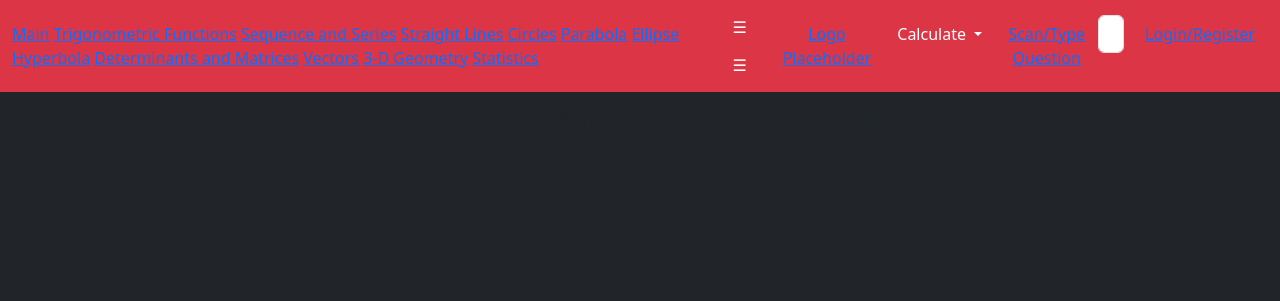
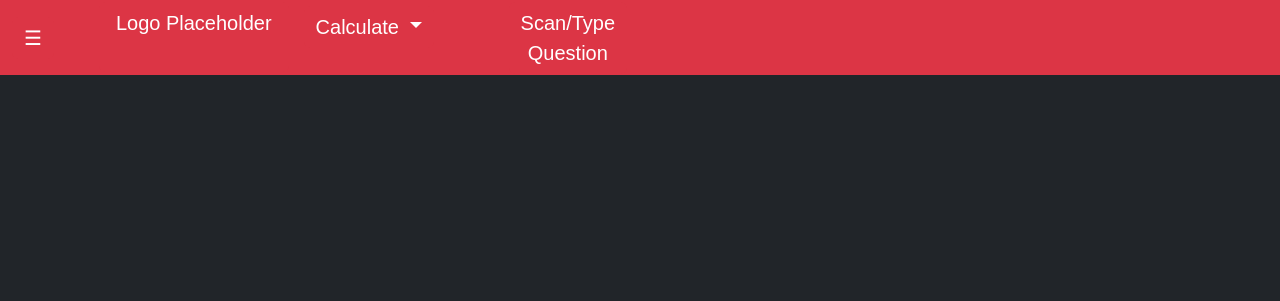
Before and after one commit to SiddH17/CalcProject, a Django app: page /Mathematics/mathematics/ in a window 1280 px wide. Shown: the top 301 px of the page. Run offline with Django 4.2, Linux system fonts and the light colour scheme.

Commit message:
updated changes on the calc

```diff
--- a/calcContent/Mathematics/templates/mathematics.html
+++ b/calcContent/Mathematics/templates/mathematics.html
@@ -1,5 +1,6 @@
 <!DOCTYPE html>
 <html lang="en">
+{% load static %}
 <head>
     <link
     href="https://cdn.jsdelivr.net/npm/bootstrap@5.3.0-alpha1/dist/css/bootstrap.min.css"
@@ -13,18 +14,19 @@
     crossorigin="anonymous"
   ></script>
   <script src="https://ajax.googleapis.com/ajax/libs/jquery/3.6.4/jquery.min.js"></script>
-    <link rel="stylesheet" href="mathematics.css">
-    <script src="mathematics.js"></script>
     <meta charset="UTF-8">
     <meta http-equiv="X-UA-Compatible" content="IE=edge">
     <meta name="viewport" content="width=device-width, initial-scale=1.0">
     <title>Mathematics Calculator</title>
+
+    <link rel="stylesheet" type="text/css" href="{% static 'styles/app-styles.css' %}">
+    <link rel="stylesheet" type="text/css" href="{% static 'styles/index.css' %}">
 </head>
 <body class="bg-dark">
     <nav class="navbar navbar-expand-lg navbar-dark bg-danger">
         <div class="container-fluid">
              <!-- sidebar contents -->
-            <div class="sidebar bg-danger" id="chemsidebar">
+            <div class="sidebar bg-danger" id="mathsidebar">
                 <a href="#mainpart">Main</a>
                 <a href="#trig">Trigonometric Functions</a>
                 <a href="#seq">Sequence and Series</a>
@@ -40,60 +42,60 @@
             </div>
             <!-- sidebar button -->
             <div id="main">
-                <button class="openbtn btn btn-danger" onclick="openNav()">&#9776;</button>
-                <button class="closebtn btn btn-danger" onclick="closeNav()">&#9776;</button>
+                <button class="openbtn btn btn-danger" id="openNavButton" onclick="openMathNav()">&#9776;</button>
+                <button class="closebtn btn btn-danger" id="closeNavButton" onclick="closeMathNav()">&#9776;</button>
             </div>
             <div class="collapse navbar-collapse">
                 <ul class="navbar-nav">
                     <!-- homepage button -->
-                    <li>
-                        <button class="btn btn-danger container-fluid homebtn frame">
-                            <a href="index.html">Logo Placeholder</a>
-                        </button>
+                    <li class="nav-item">
+                        <a class="btn btn-danger container-fluid homebtn frame" style="height: 70px;" href="{% url 'index' %}">
+                            Logo Placeholder
+                        </a>
                     </li>
                     <!-- Normal scientific calculator button -->
                     <li class="nav-item dropdown">
                         <button class="btn btn-danger dropdown-toggle frame" data-bs-toggle="dropdown" aria-expanded="false">
                             Calculate
                         </button>
-                        <ul class="dropdown-menu dropdown-menu-danger">
+                        <ul class="dropdown-menu bg-danger">
                             <!-- Dropdown for physics -->
                             <li>
-                            <button class="btn btn-danger topic container-fluid">
-                            <a href="{% url 'physics' %}">Physics</a>
-                            </button>
+                                <a class="btn btn-danger topic container-fluid" href="{% url 'physics' %}">
+                                    Physics
+                                </a>
                             </li>
                             <!-- Dropdown for Chemistry -->
                             <li>
-                            <button type="button" class="btn btn-danger topic container-fluid">
-                                <a href="{% url 'Chemistry:chemistry' %}">Chemistry</a>
-                            </button>
+                                <a class="btn btn-danger topic container-fluid" href="{% url 'Chemistry:chemistry' %}">
+                                    Chemistry
+                                </a>
                             </li>
                             <!-- Dropdown for mathematics -->
                             <li>
-                            <button type="button" class="btn btn-danger topic container-fluid">
-                                <a href="#">Mathematics</a>
-                            </button>
+                                <a class="btn btn-danger topic container-fluid" href="#">
+                                    Mathematics
+                                </a>
                             </li>
                         </ul>
                     </li>
                     <!-- ML calculator button -->
-                    <li>
-                        <button class="btn btn-danger mlcalculator frame">
-                        <a href="#">Scan/Type Question</a>
-                        </button>
+                    <li class="nav-item">
+                        <a class="btn btn-danger mlcalculator frame" href="#">
+                            Scan/Type Question
+                        </a>
                     </li>
                     <!-- Searchbar -->
-                    <li>
+                    <li class="nav-item">
                         <form class="d-flex sbar" role="search">
                             <input class="form-control me-2" type="search" placeholder="Navigate to..." aria-label="Search">
                         </form>
                     </li>
                     <!-- Login/Register button -->
-                    <li>
-                        <button id="signin" class="btn btn-danger frame">
-                        <a href="login.html">Login/Register</a>
-                        </button>
+                    <li class="nav-item">
+                        <a id="signin" class="btn btn-danger frame" href="#">
+                            Login/Register
+                        </a>
                     </li>
                 </ul>
             </div>
@@ -101,5 +103,7 @@
     </nav>
     <h1 id="mainpart">Welcome to the Mathematics side of our calculator</h1>
 
+    <script src="https://code.jquery.com/jquery-3.6.0.min.js"></script>
+    <script src="{% static 'scripts/sidebar-script.js' %}"></script>
 </body>
 </html>
--- a/calcContent/Physics/templates/kinematics.html
+++ b/calcContent/Physics/templates/kinematics.html
@@ -74,7 +74,7 @@
                         <ul class="dropdown-menu bg-danger">
                             <!-- Dropdown for physics -->
                             <li>
-                                <a class="btn btn-danger topic container-fluid" href="#">
+                                <a class="btn btn-danger topic container-fluid" href="{% url 'physics' %}">
                                     Physics
                                 </a>
                             </li>
@@ -114,7 +114,8 @@
             </div>
         </div>
     </nav>
-    <!-- kinematics topic section -->
+    <div class="container-fluid" id="phybody">
+        <!-- Kinematics div -->
         <div id="kinematics" class="container-fluid content">
             <h2><u><b>Equations of Motion:</b></u></h2>
             <h4>Select the value to be calculated</h4>
@@ -643,6 +644,7 @@
 
         <button type="submit" class="btn btn-primary" id="projSubmit" style="display: none;">Calculate Result</button>
         <p id="projans">{{ result1 }}</p>
+    </div>
 
     <script src="https://code.jquery.com/jquery-3.6.0.min.js"></script>
     <script src="{% static 'scripts/sidebar-script.js' %}"></script>
--- a/calcContent/Physics/templates/physics.html
+++ b/calcContent/Physics/templates/physics.html
@@ -119,7 +119,7 @@
         </div>
     </nav>
     <!-- Homepage for physics calc -->
-    <div class="container-fluid content">
+    <div class="container-fluid content" id="phybody">
         <div id="mainpart">
             Home page of sorts
         </div>
--- a/calcContent/static/scripts/sidebar-script.js
+++ b/calcContent/static/scripts/sidebar-script.js
@@ -16,8 +16,19 @@
     document.getElementById('physidebar').style.width = "250px";
     document.getElementById('main').style.marginLeft = "250px";
     document.getElementById('physidebar').style.height = "100vh";
+    document.getElementById('phybody').style.marginLeft = '245px';
 }
 function closeNav() {
     document.getElementById('physidebar').style.width = "0";
     document.getElementById('main').style.marginLeft = "0";
+    document.getElementById('phybody').style.marginLeft = '0';
 }
+function openMathNav()  {
+    document.getElementById('mathsidebar').style.width = '250px';
+    document.getElementById('main').style.marginLeft = '250px';
+    document.getElementById('mathsidebar').style.height = '100vh';
+}
+function closeMathNav() {
+    document.getElementById('mathsidebar').style.width = '0';
+    document.getElementById('main').style.marginLeft = '0';
+}
```
Lines whose indentation alone changed are shown as unchanged.
